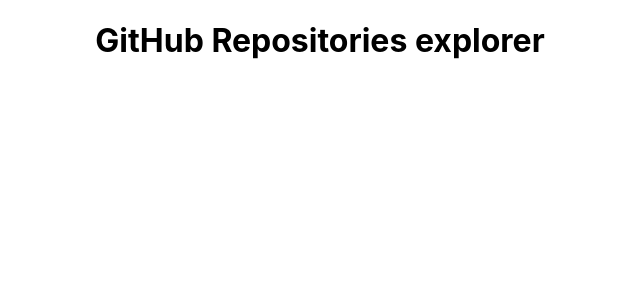
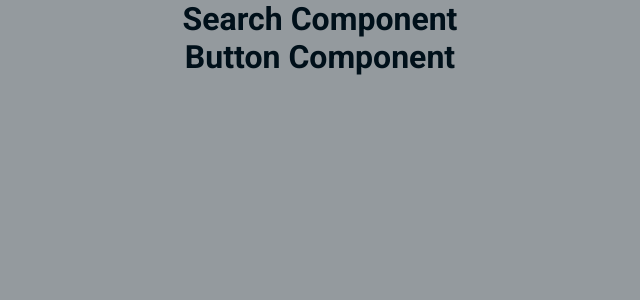
Before and after one commit to Katiao/github-repositories-explorer, a React (Create React App) app: page / in a window 1280 px wide. Shown: the top 300 px of the page, without its empty margins (320-960 px from the left). Built offline with nearby package versions, Linux system fonts and the light colour scheme.

Commit message:
Add initial global styles and variables

```diff
--- a/src/App.js
+++ b/src/App.js
@@ -1,5 +1,7 @@
 import React from "react";
 import { GithubContext } from "./context/context";
+import Search from "./components/Search";
+import Button from "./components/Button";
 import "./App.css";
 
 function App() {
@@ -7,7 +9,10 @@
   console.log(data);
   return (
     <div className="App">
-      <h1> GitHub Repositories explorer</h1>
+      <div className="frame">
+        <Search />
+        <Button />
+      </div>
     </div>
   );
 }
--- /dev/null
+++ b/src/components/Button.js
@@ -0,0 +1,11 @@
+import React from "react";
+
+const Button = () => {
+  return (
+    <div>
+      <h1>Button Component</h1>
+    </div>
+  );
+};
+
+export default Button;
--- /dev/null
+++ b/src/components/Search.js
@@ -0,0 +1,11 @@
+import React from "react";
+
+const Search = () => {
+  return (
+    <div>
+      <h1>Search Component</h1>
+    </div>
+  );
+};
+
+export default Search;
--- a/src/index.css
+++ b/src/index.css
@@ -1,13 +1,34 @@
-body {
-  margin: 0;
-  font-family: -apple-system, BlinkMacSystemFont, 'Segoe UI', 'Roboto', 'Oxygen',
-    'Ubuntu', 'Cantarell', 'Fira Sans', 'Droid Sans', 'Helvetica Neue',
-    sans-serif;
-  -webkit-font-smoothing: antialiased;
-  -moz-osx-font-smoothing: grayscale;
+/* FONTS */
+@import url("https://fonts.googleapis.com/css2?family=Roboto:wght@100;300;400;500;700;900&display=swap");
+
+/* VARIABLES */
+
+/* Monochromatic colors: change lightness and sometimes reduce saturation but never
+change hue. Primary color to be 100% saturated */
+:root {
+  --clr-primary-blue: hsl(202, 100%, 50%);
+  --clr-dark-grey: hsl(202, 5%, 60%);
+  --clr-light-grey: hsl(202, 5%, 80%);
+  --clr-primary-black: hsl(202, 100%, 5%);
+  --clr-primary-white: hsl(202, 100%, 99%);
+
+  --spacing: 0.1rem;
+  --radius: 0.25rem;
 }
 
-code {
-  font-family: source-code-pro, Menlo, Monaco, Consolas, 'Courier New',
-    monospace;
+/* GLOBAL STYLES */
+
+*,
+::after,
+::before {
+  margin: 0;
+  padding: 0;
+  box-sizing: border-box;
 }
+
+body {
+  font-family: "Roboto", sans-serif;
+  background-color: var(--clr-dark-grey);
+  color: var(--clr-primary-black);
+  font-size: 1rem;
+}
```
